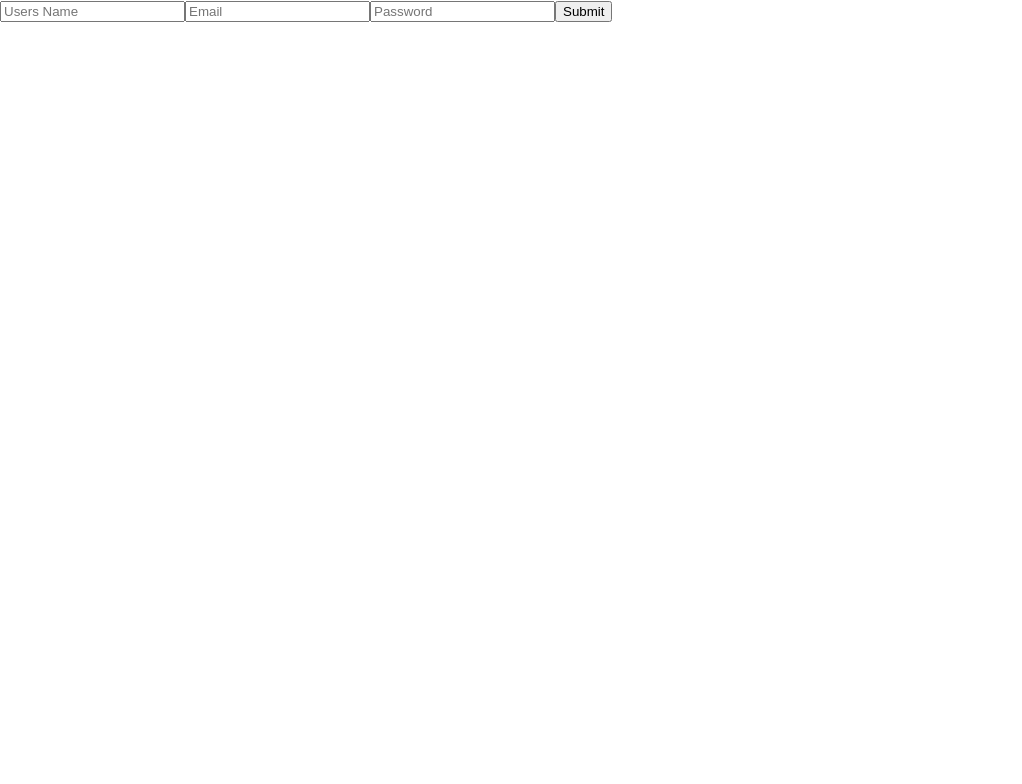
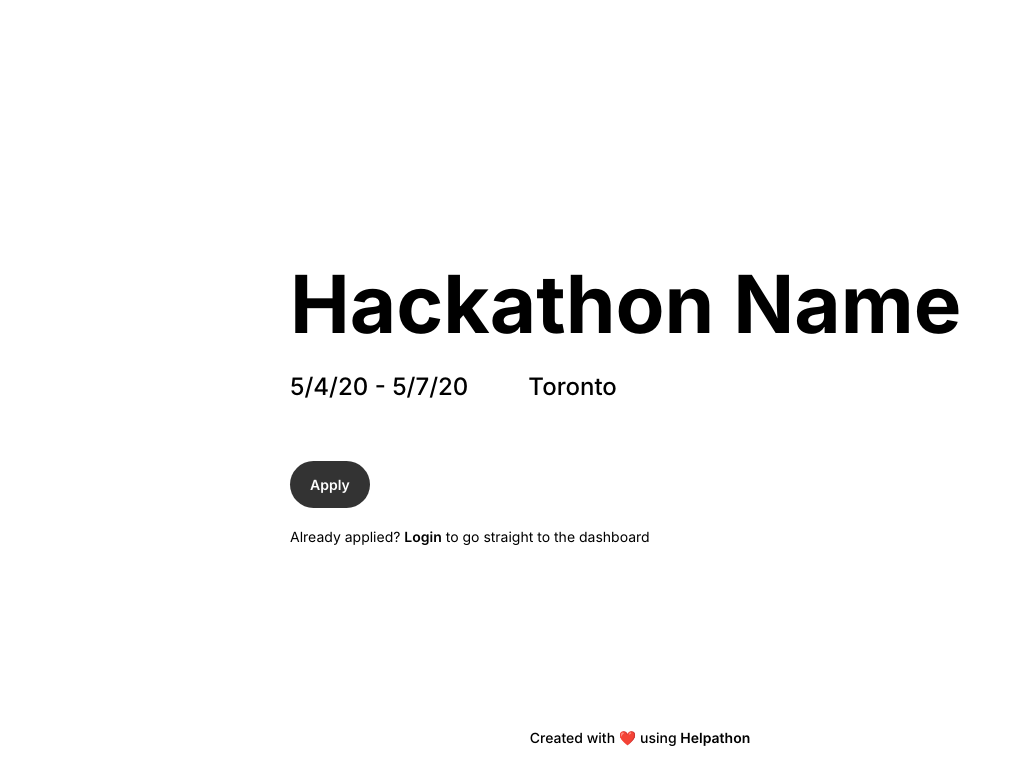
Before and after one commit to SuhaybY/Helpathon, a React (Create React App) app: page /applicant/1 in a window 1280 px wide. Shown: the top 784 px of the page, without its empty margins (0-1022 px from the left). Built offline with nearby package versions, Linux system fonts and the light colour scheme.

Commit message:
Start frontend of applicant section

```diff
--- a/src/App.js
+++ b/src/App.js
@@ -8,6 +8,7 @@ import {
   InsertUser,
   AllHackathons,
 } from "./components";
+import ViewApplicantHackathon from "./components/viewApplicantHackathon";
 
 export default function App() {
   return (
@@ -31,9 +32,10 @@ export default function App() {
 }
 
 const routes = [
+  { path: "/applicant/:hackID/apply", component: InsertUser },
   {
     path: "/applicant/:hackID",
-    component: InsertUser,
+    component: ViewApplicantHackathon,
   },
   {
     path: "/hackathon/all",
--- a/src/components/AllHackathons.js
+++ b/src/components/AllHackathons.js
@@ -1,6 +1,99 @@
-import React, { useState, useEffect } from 'react';
+import React, { useState, useEffect } from "react";
 import { useHistory } from "react-router-dom";
 import firestore from "./Firestore.js";
+import styled from "styled-components";
+
+const Header = styled.div`
+  width: 100%;
+  height: 70px;
+  background: #bb6bd9;
+  box-sizing: border-box;
+  padding: 0 40px;
+  display: flex;
+  align-items: center;
+`;
+
+const HeaderTitle = styled.p`
+  font-family: Inter-Bold;
+  color: black;
+  font-size: 24px;
+  margin: 0%;
+  cursor: pointer;
+`;
+
+const Title = styled.h1`
+  font-family: Inter-Bold;
+  color: black;
+  font-size: 36px;
+  margin: 70px 0 50px 40px;
+`;
+
+const HackathonsGrid = styled.div`
+  width: calc(100% - 80px);
+  margin: 0 auto 0 auto;
+  height: fit-content;
+  display: grid;
+  grid-template-columns: 40% 40%;
+  grid-gap: 50px 5%;
+`;
+
+const HackathonWrapper = styled.div`
+  width: 100%;
+  height: 250px;
+  border-radius: 10px;
+  background: #f2f2f2;
+  display: flex;
+  flex-direction: column;
+  justify-content: space-between;
+  box-sizing: border-box;
+  padding: 30px;
+`;
+
+const HackathonContent = styled.div`
+  display: flex;
+  flex-direction: column;
+`;
+
+const HackathonName = styled.p`
+  font-family: Inter-SemiBold;
+  color: black;
+  font-size: 32px;
+  margin: 0px 0 10px 0px;
+`;
+
+const HackathonDate = styled.p`
+  font-family: Inter-Regular;
+  color: black;
+  font-size: 16px;
+  margin: 0px 0 10px 0px;
+`;
+
+const HackathonLocation = styled.p`
+  font-family: Inter-Regular;
+  color: black;
+  font-size: 16px;
+  margin: 0px 0 0 0px;
+`;
+
+const HackathonButtonWrapper = styled.div`
+  width: 100%;
+  display: flex;
+  justify-content: flex-end;
+`;
+
+const SubmitButton = styled.button`
+  width: fit-content;
+  padding: 15px 20px;
+  font-family: Inter-SemiBold;
+  color: White;
+  font-size: 14px;
+  background: #333333;
+  border-radius: 100px;
+  margin: 0 0 0 0;
+  outline: none;
+  border: none;
+  cursor: pointer;
+`;
 
 export default function AllHackathons() {
   //Connect to the db
@@ -10,19 +103,25 @@ export default function AllHackathons() {
   let history = useHistory();
 
   useEffect(() => {
-        const getRealtimeUpdates = docRef.onSnapshot({ includeMetadataChanges: true }, querySnapshot => {
-            const allHackathons = querySnapshot.docs.map(doc => ({ id: doc.id, ...doc.data() }));
+    const getRealtimeUpdates = docRef.onSnapshot(
+      { includeMetadataChanges: true },
+      (querySnapshot) => {
+        const allHackathons = querySnapshot.docs.map((doc) => ({
+          id: doc.id,
+          ...doc.data(),
+        }));
         setHackathons(allHackathons);
-            console.log("Refreshed info from Firestore database! All users:")
+        console.log("Refreshed info from Firestore database! All users:");
         console.log(allHackathons);
-        });
+      }
+    );
     return () => {
       getRealtimeUpdates();
-        }
+    };
   }, []);
 
   const viewHackathon = (hackID) => {
-        history.push("/hackathon/" + hackID);
+    history.push("/applicant/" + hackID);
   };
 
   const createHackathon = () => {
@@ -33,22 +132,45 @@ export default function AllHackathons() {
     history.push("/applicant/" + hackID);
   };
 
+  const hackathonsHTML = hackathons.map((hackathon) => {
+    let startDate = new Date(
+      hackathon.start.seconds * 1000
+    ).toLocaleDateString();
+    let endDate = new Date(hackathon.end.seconds * 1000).toLocaleDateString();
     return (
-        <div>
-            <button onClick={() => createHackathon()}>Create Hackathon</button>
-            <ul>
-                {hackathons.map(hackathon => (
-                    <li key={hackathon.id}>
-                        <div>
-                            <div>Name: {hackathon.name}</div>
-                            <div>Email: {hackathon.email}</div>
-                            <div>Location: {hackathon.location}</div>
-                        </div>
-                        <button onClick={() => viewHackathon(hackathon.id)}>View</button>
-                        <button onClick={() => joinHackathon(hackathon.id)}>Register</button>
-                    </li>
-                ))}
-            </ul>
-        </div>
+      <HackathonWrapper key={hackathon.id}>
+        <HackathonContent>
+          <HackathonName>{hackathon.name}</HackathonName>
+          <HackathonDate>
+            {startDate} - {endDate}
+          </HackathonDate>
+          <HackathonLocation>{hackathon.location}</HackathonLocation>
+        </HackathonContent>
+        <HackathonButtonWrapper>
+          <SubmitButton onClick={() => viewHackathon(hackathon.id)}>
+            View Hackathon
+          </SubmitButton>
+        </HackathonButtonWrapper>
+        {/* <button onClick={() => joinHackathon(hackathon.id)}>Register</button>{" "}
+         */}
+      </HackathonWrapper>
+    );
+  });
+
+  const goBack = () => {
+    history.push("/");
+  };
+
+  return (
+    <>
+      <Header>
+        <HeaderTitle onClick={goBack}>Helpathon</HeaderTitle>
+      </Header>
+      <Title>All Hackathons</Title>
+      <HackathonsGrid>
+        {/* <button onClick={() => createHackathon()}>Create Hackathon</button> */}
+        {hackathonsHTML}
+      </HackathonsGrid>
+    </>
   );
 }
--- a/src/components/Home.js
+++ b/src/components/Home.js
@@ -14,7 +14,7 @@ const Container = styled.div`
 
 const TitleContainer = styled.div`
   height: 100%;
-  width: 50%;
+  width: 60%;
   background: white;
   display: flex;
   flex-direction: column;
@@ -28,21 +28,42 @@ const Logo = styled.h3`
 `;
 
 const Header = styled.h1`
-  width: 80%;
+  width: 75%;
   font-family: Inter-Bold;
-  font-size: 56px;
+  font-size: 48px;
   color: black;
-  margin: 100px auto 0 auto;
+  margin: 70px auto 0 auto;
 `;
 
 const HumanImg = styled.img`
-  width: 50%;
-  margin: 70px auto 0 auto;
+  height: 225px;
+  margin: 50px auto 0 auto;
+`;
+
+const HackathonsLink = styled.p`
+  font-family: Inter-Medium;
+  font-size: 24px;
+  color: black;
+  margin: 50px 0 0 12.5%;
+`;
+
+const HackathonButton = styled.button`
+  width: fit-content;
+  padding: 15px 20px;
+  font-family: Inter-SemiBold;
+  color: White;
+  font-size: 14px;
+  background: #333333;
+  border-radius: 100px;
+  margin: 20px 0 0 12.5%;
+  outline: none;
+  border: none;
+  cursor: pointer;
 `;
 
 const FormContainer = styled.div`
   height: 100%;
-  width: 50%;
+  width: 40%;
   background: #bb6bd9;
   display: flex;
   flex-direction: column;
@@ -54,10 +75,11 @@ const FormNav = styled.div`
   display: flex;
   justify-content: space-between;
   align-items: center;
-  margin: 100px 0 0 0;
+  margin: 40px 0 0 0;
+  height: 30px;
 
   @media (max-height: 800px) {
-    margin: 60px 0 0 0;
+    margin: 40px 0 0 0;
   }
 `;
 
@@ -72,17 +94,19 @@ const FormNavHeading = styled.p`
 const SignupDiv = styled.div`
   display: flex;
   flex-direction: column;
+  justify-content: center;
   width: 300px;
-  height: fit-content;
-  margin: 50px 0 0 0;
+  height: calc(100% - 70px);
+  margin: 0 0 0 0;
 `;
 
 const LoginDiv = styled.div`
   display: flex;
   flex-direction: column;
+  justify-content: center;
   width: 300px;
-  height: fit-content;
-  margin: 100px 0 0 0;
+  height: calc(100% - 70px);
+  margin: 0 0 0 0;
 `;
 
 const SignupTitle = styled.h5`
@@ -169,11 +193,15 @@ export default function Home() {
       start: new Date(start),
       end: new Date(end),
       location: location,
-      budget: parseInt(budget.replace('$', ''))
+      budget: parseInt(budget.replace("$", "")),
     });
     await hackathon.postToDB();
     hackID.current = hackathon.id;
-    console.log("Created a new hackathon: " + hackathon.id + ". Redirecting to hackathon management page");
+    console.log(
+      "Created a new hackathon: " +
+        hackathon.id +
+        ". Redirecting to hackathon management page"
+    );
     history.push("/hackathon/" + hackID.current);
   };
 
@@ -181,7 +209,11 @@ export default function Home() {
     e.preventDefault();
     // Get id of hackathon
     const db = firestore.firestore();
-    const hackathonRef = db.collection('hackathons').where('email', '==', email.toLowerCase()).get().then(qSnap => {
+    const hackathonRef = db
+      .collection("hackathons")
+      .where("email", "==", email.toLowerCase())
+      .get()
+      .then((qSnap) => {
         if (qSnap.empty) {
           console.log("Wrong email!");
         } else {
@@ -197,11 +229,19 @@ export default function Home() {
             console.log(doc);
             let hackathon = new Hackathon({ id: doc.id });
             hackID.current = hackathon.id;
-          console.log("Logged in hackathon: " + hackathon.id + ". Redirecting to hackathon management page");
+            console.log(
+              "Logged in hackathon: " +
+                hackathon.id +
+                ". Redirecting to hackathon management page"
+            );
             history.push("/hackathon/" + hackID.current);
           }
         }
       });
+  };
+
+  const viewAllHackathons = () => {
+    history.push("/hackathon/all");
   };
 
   return (
@@ -210,6 +250,10 @@ export default function Home() {
         <Logo>Helpathon</Logo>
         <Header>Let us help you organize your hackathon</Header>
         <HumanImg src={Human} />
+        <HackathonsLink>Looking for hackathons to go to?</HackathonsLink>
+        <HackathonButton onClick={viewAllHackathons}>
+          View Hackathons
+        </HackathonButton>
       </TitleContainer>
       <FormContainer>
         <FormNav>
@@ -234,7 +278,9 @@ export default function Home() {
           <SignupDiv>
             {stepNo === 1 ? (
               <>
-                <SignupTitle>Step 1: User Information</SignupTitle>
+                <SignupTitle>
+                  Sign up to start organizing your hackathon!
+                </SignupTitle>
                 <SignupInputWrapper>
                   <SignupInputLabel for="email">
                     Enter your email
@@ -273,7 +319,7 @@ export default function Home() {
               </>
             ) : (
               <>
-                  <SignupTitle>Step 2: Hackathon Information</SignupTitle>
+                <SignupTitle>Enter your Hackathon's Information</SignupTitle>
                 <SignupInputWrapper>
                   <SignupInputLabel for="hackathonName">
                     Enter your hackathon's name
--- a/src/components/index.js
+++ b/src/components/index.js
@@ -1,9 +1,19 @@
-import Hackathon from './hackathon';
-import GetUsers from './GetUsers';
-import CreateHackathon from './CreateHackathon';
-import HomePage from './Home';
-import HackathonView from './HackathonView';
-import InsertUser from './InsertUser';
-import AllHackathons from './AllHackathons';
+import Hackathon from "./hackathon";
+import GetUsers from "./GetUsers";
+import CreateHackathon from "./CreateHackathon";
+import HomePage from "./Home";
+import HackathonView from "./HackathonView";
+import InsertUser from "./InsertUser";
+import AllHackathons from "./AllHackathons";
+import ViewApplicantHackathon from "./viewApplicantHackathon";
 
-export { Hackathon, GetUsers, CreateHackathon, HomePage, HackathonView, InsertUser, AllHackathons };
+export {
+  Hackathon,
+  GetUsers,
+  CreateHackathon,
+  HomePage,
+  HackathonView,
+  InsertUser,
+  AllHackathons,
+  ViewApplicantHackathon,
+};
--- /dev/null
+++ b/src/components/viewApplicantHackathon.js
@@ -0,0 +1,118 @@
+import React from "react";
+import { useParams } from "react-router-dom";
+import styled from "styled-components";
+import { useHistory } from "react-router-dom";
+import { Hackathon } from "./index.js";
+
+const Container = styled.div`
+  width: 100%;
+  height: 100%;
+  display: flex;
+  justify-content: center;
+  align-items: center;
+  position: relative;
+`;
+
+const ContentWrapper = styled.div`
+  display: flex;
+  flex-direction: column;
+  width: 700px;
+`;
+
+const Title = styled.h1`
+  font-family: Inter-Bold;
+  font-size: 80px;
+  color: black;
+  margin: 0 0 20px 0;
+`;
+
+const DateLocationWrapper = styled.div`
+  width: 100%;
+  display: flex;
+  margin: 0 0 60px 0;
+`;
+
+const Date = styled.p`
+  font-family: Inter-Medium;
+  font-size: 24px;
+  color: black;
+  margin: 0 60px 0 0;
+`;
+
+const Location = styled.p`
+  font-family: Inter-Medium;
+  font-size: 24px;
+  color: black;
+  margin: 0 0px 0 0;
+`;
+
+const SubmitButton = styled.button`
+  width: fit-content;
+  padding: 15px 20px;
+  font-family: Inter-SemiBold;
+  color: White;
+  font-size: 14px;
+  background: #333333;
+  border-radius: 100px;
+  margin: 0 0 20px 0;
+  outline: none;
+  border: none;
+  cursor: pointer;
+`;
+
+const LoginText = styled.p`
+  font-family: Inter-Regular;
+  font-size: 14px;
+  color: black;
+  margin: 0 0px 0 0;
+`;
+
+const LoginLink = styled.span`
+  font-family: Inter-SemiBold;
+  font-size: 14px;
+  color: black;
+  margin: 0 0px 0 0;
+  cursor: pointer;
+`;
+
+const FooterText = styled.p`
+  position: absolute;
+  bottom: 40px;
+  font-family: Inter-Medium;
+  font-size: 14px;
+  color: black;
+`;
+
+export default function ViewApplicantHackathon() {
+  let history = useHistory();
+
+  let { hackID } = useParams();
+
+  const goBack = () => {
+    history.push("/");
+  };
+
+  const applyHackathon = () => {
+    history.push("/applicant/" + hackID + "/apply");
+  };
+
+  return (
+    <Container>
+      <ContentWrapper>
+        <Title>Hackathon Name</Title>
+        <DateLocationWrapper>
+          <Date>5/4/20 - 5/7/20</Date>
+          <Location>Toronto</Location>
+        </DateLocationWrapper>
+        <SubmitButton onClick={applyHackathon}>Apply</SubmitButton>
+        <LoginText>
+          Already applied? <LoginLink>Login</LoginLink> to go straight to the
+          dashboard
+        </LoginText>
+      </ContentWrapper>
+      <FooterText>
+        Created with ❤️ using <LoginLink onClick={goBack}>Helpathon</LoginLink>
+      </FooterText>
+    </Container>
+  );
+}
```
Lines whose indentation alone changed are shown as unchanged.
